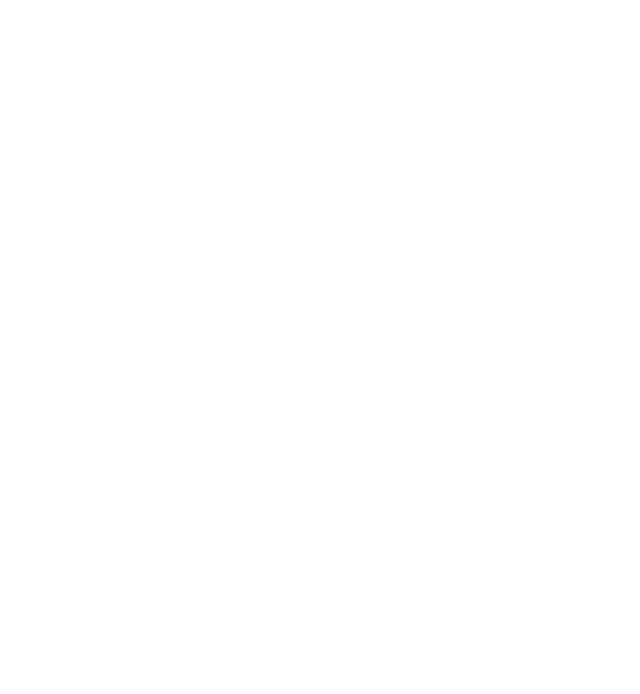
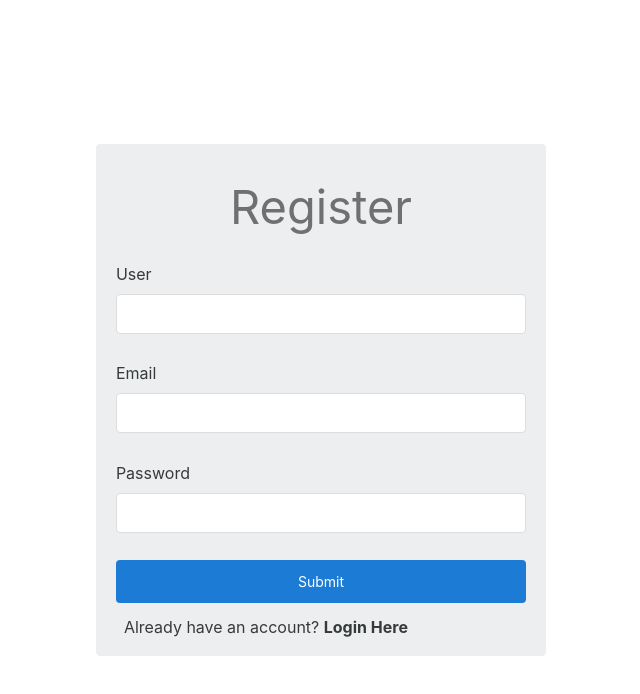
Before and after one commit to Moerning/moe-arv, a Vue app in the folder moe-arv/: page /auth/register in a window 1280 px wide. Before the commit this address had no page. Shown: the top 694 px of the page, without its empty margins (319-959 px from the left). Built offline with nearby package versions, Linux system fonts and the light colour scheme.

Commit message:
add basic register form

```diff
--- /dev/null
+++ b/moe-arv/src/components/pages/auth/register/RegisterIndex.vue
@@ -0,0 +1,9 @@
+<template>
+    <AuthFormBox>
+        <RegisterForm />
+    </AuthFormBox>
+</template>
+<script setup lang="ts">
+import AuthFormBox from "../partials/AuthFormBox.vue";
+import RegisterForm from "./partials/RegisterForm.vue";
+</script>
--- /dev/null
+++ b/moe-arv/src/components/pages/auth/register/partials/RegisterForm.vue
@@ -0,0 +1,76 @@
+<template>
+  <BasicFormTemplate :on-submit="submit" title="Register">
+    <template #body>
+      <div>
+        <BasicInput type="text" v-model="user" name="user" label="user" :error="errors?.user" />
+      </div>
+      <div>
+        <BasicInput type="text" v-model="email" name="email" label="email" :error="errors?.email" />
+      </div>
+      <div>
+        <BasicInput type="password" v-model="password" name="password" label="password" :error="errors?.password" />
+      </div>
+    </template>
+    <template #bottom>
+      <p class="dont-have-account">Already have an account? <span>Login Here</span></p>
+    </template>
+  </BasicFormTemplate>
+</template>
+<script setup lang="ts">
+import BasicInput from '@/components/common/input/BasicInput.vue';
+import { useForm, useField } from 'vee-validate';
+import { required } from '@/utils/validations/validations.util.ts';
+import BasicFormTemplate from '@/components/common/template/BasicFormTemplate.vue';
+
+const validationSchema = {
+  email: (value: string) => {
+    const req = required(value, "Email")
+    if (req !== true) return req
+    return true
+  },
+  user: (value: string) => {
+    const req = required(value, "Username")
+    if (req !== true) return req
+    return true
+  },
+  password: (value: string) => {
+    const req = required(value, "Password")
+    if (req !== true) return req
+    return true
+  },
+}
+
+const { errors, handleSubmit } = useForm({
+  validationSchema
+})
+
+const submit = handleSubmit(() => { })
+
+const { value: email } = useField('email')
+const { value: password } = useField('password')
+const { value: user } = useField('user')
+</script>
+<style scoped>
+.dont-have-account{
+  @apply text-charcoal-grey;
+  font-size: 16px;
+  font-weight: normal;
+  font-stretch: normal;
+  font-style: normal;
+  line-height: 1.13;
+  letter-spacing: normal;
+  text-align: left;
+  margin: 15px 11px 0 8px;
+}
+
+.dont-have-account span{
+  @apply text-charcoal-grey font-bold;
+  font-size: 16px;
+  font-stretch: normal;
+  font-style: normal;
+  line-height: 1.13;
+  letter-spacing: normal;
+  text-align: left;
+}
+
+</style>
--- a/moe-arv/src/router/routes.ts
+++ b/moe-arv/src/router/routes.ts
@@ -11,6 +11,14 @@
         meta:{
           pageTitle:"Login Page"
         }
+      },
+      {
+        path:"register",
+        name:"RegisterView",
+        component: () => import("../components/pages/auth/register/RegisterIndex.vue"),
+        meta:{
+          pageTitle:"Register Page"
+        }
       }
     ]
   },
```
